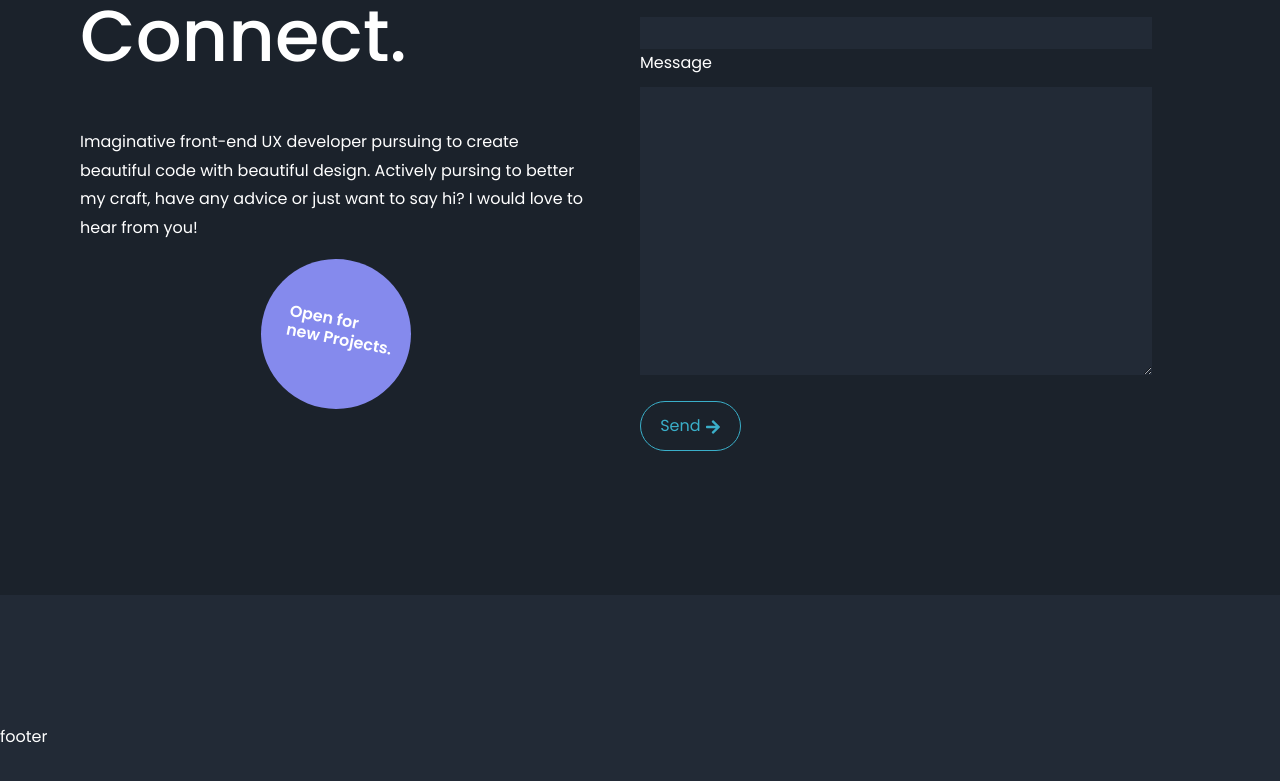
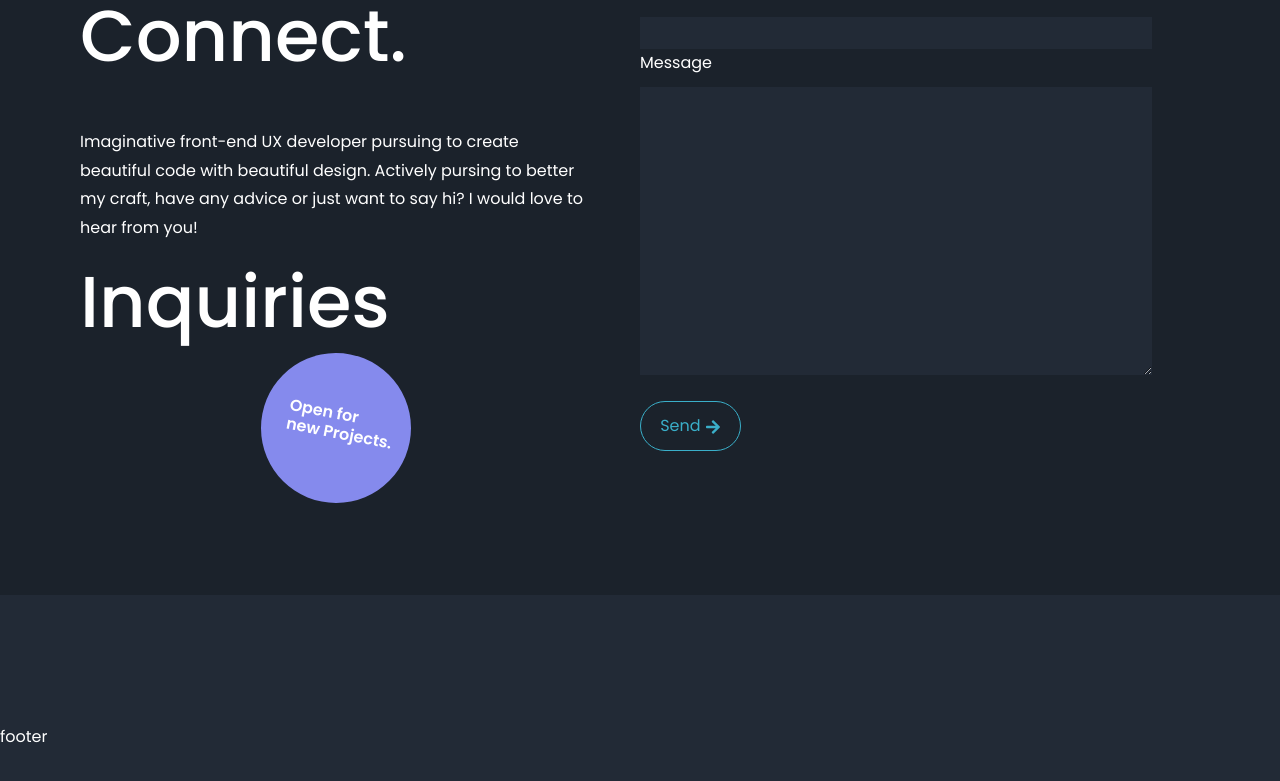
Before and after one commit to rodriguezjaniece08/react-portfolio, a React (Create React App) app: page / in a window 1280 px wide. Shown: the part 3709-4490 px from the top of the page. Built offline with nearby package versions, Linux system fonts and the light colour scheme.

Commit message:
adjusted inquiries and open to project circle

```diff
--- a/src/components/contact/Contact.jsx
+++ b/src/components/contact/Contact.jsx
@@ -12,6 +12,7 @@ const Contact = () => {
           <p className='mt-5'>Imaginative front-end UX developer pursuing to create beautiful code with beautiful design. Actively pursing to better my craft,
             have any advice or just want to say hi? I would love to hear from you! </p>
         </div>
+          <h1 className='inq'>Inquiries</h1>
         <div className='circle'>
         <p className='open-to'>Open for <br/>new Projects.</p>
         </div>
```
